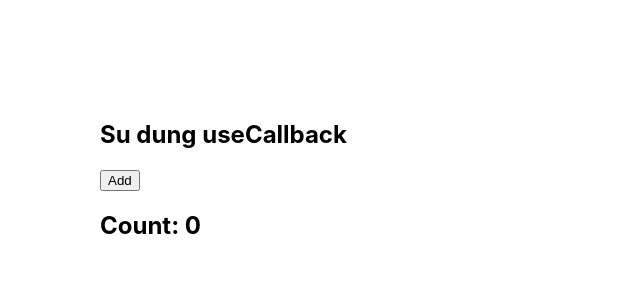
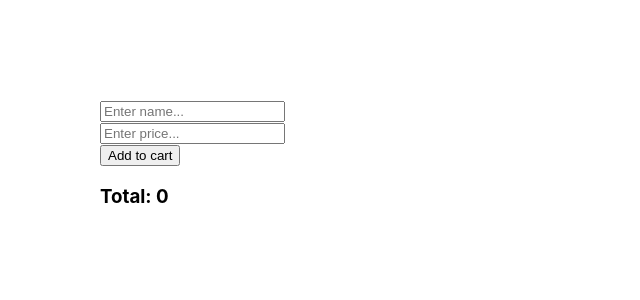
Before and after one commit to XuanNeil/understanding_reactjs, a React (Create React App) app: page / in a window 1280 px wide. Shown: the top 300 px of the page, without its empty margins (0-640 px from the left). Built offline with nearby package versions, Linux system fonts and the light colour scheme.

Commit message:
understanding useMemo

```diff
--- a/src/App.js
+++ b/src/App.js
@@ -1,12 +1,12 @@
 import React from 'react';
 import './App.css';
-import DemoUseCallBack from './useCallback';
+import DemoUseMemo from './useMemo';
 
 function App() {
 
   return (
     <div className='App'>
-      <DemoUseCallBack />
+      <DemoUseMemo />
     </div>
   );
 }
--- /dev/null
+++ b/src/useMemo/index.js
@@ -0,0 +1,54 @@
+import { useMemo, useRef, useState } from "react"
+
+export default function DemoUseMemo() {
+    const [name, setName] = useState('');
+    const [price, setPrice] = useState('')
+    const [products, setProducts] = useState([])
+    const nameRef = useRef(null)
+
+    const handelAddToCart = () => {
+        setProducts(preveProduct => ([
+            ...preveProduct,
+            {
+                name,
+                price: +price
+            }
+        ]))
+        setName('')
+        setPrice('')
+        nameRef.current.focus()
+    }
+    const total = useMemo(() => {
+       const value = products.reduce((total, currentValue) => {
+            return total + currentValue.price
+        }, 0)
+        return value;
+    }, [products])
+
+    return (
+        <div>
+            <div>
+                <input
+                    ref={nameRef}
+                    placeholder="Enter name..."
+                    value={name}
+                    onChange={(e) => setName(e.target.value)}
+                />
+            </div>
+            <div>
+                <input
+                    placeholder="Enter price..."
+                    value={price}
+                    onChange={(e) => setPrice(e.target.value)}
+                />
+            </div>
+            <button onClick={handelAddToCart}>Add to cart</button>
+            <h3>Total: {total}</h3>
+            {products.map((product, index) => (
+                <ul key={index}>
+                    <li>{`${product.name} - ${product.price}`}</li>
+                </ul>
+            ))}
+        </div>
+    )
+}
```
